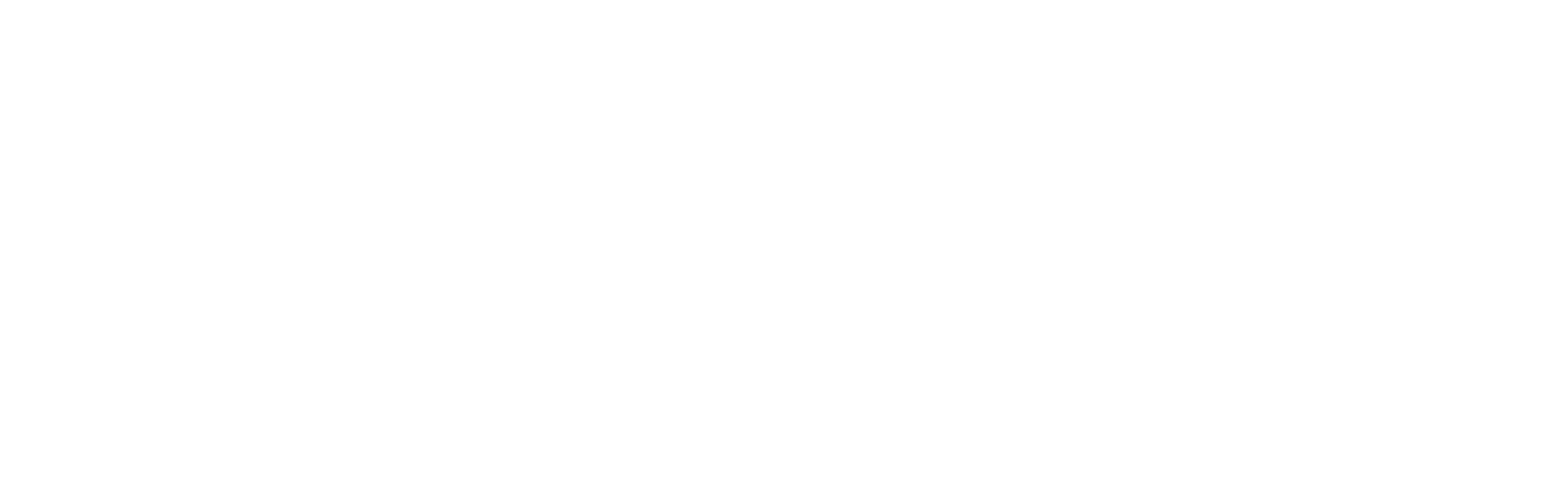
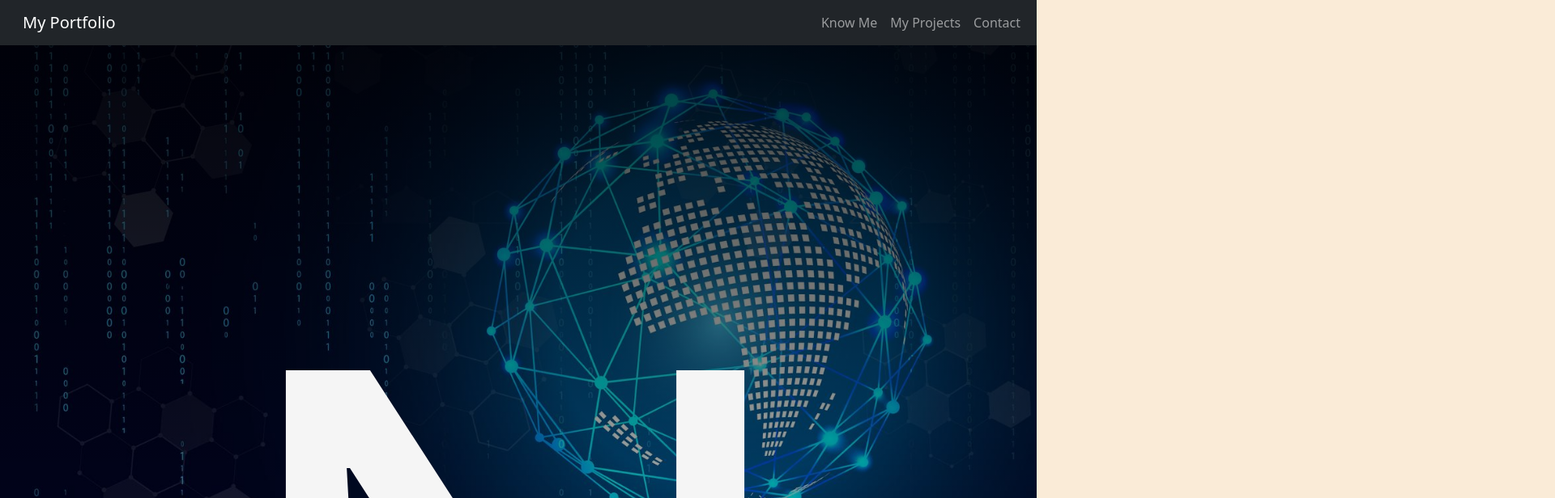
Before and after one commit to navyasaini/My-portfolio, a plain HTML site: page index.html in a window 1280 px wide. Shown: the top 616 px of the page at 81% size, 1920 px wide, since content can reach past the window. Drawn offline with nearby package versions, Linux system fonts and the light colour scheme.

Commit message:
add landing page

```diff
--- a/index.html
+++ b/index.html
@@ -1,10 +1,62 @@
-<!DOCTYPE html>
-<html>
-<head>
-<title>"navya saini" </title>
-<meta charset="utf-8"/>
-</head>
-<body>
+<!doctype html>
+<html lang="en">
+  <head>
+    <!-- Required meta tags -->
+    <meta charset="utf-8">
+    <meta name="viewport" content="width=device-width, initial-scale=1">
 
-</body>
+    <!-- Bootstrap CSS -->
+    <link rel="stylesheet" href="https://cdn.jsdelivr.net/npm/bootstrap@5.3.1/dist/css/bootstrap.rtl.min.css" integrity="sha384-PRrgQVJ8NNHGieOA1grGdCTIt4h21CzJs6SnWH4YMQ6G5F5+IEzOHz67L4SQaF0o" crossorigin="anonymous">
+    <link href="./styles/style.css" rel="stylesheet">
+    <title>Navya Saini</title>
+  </head>
+  <body>
+    <section class="home">
+        <nav class="navbar navbar-expand-lg navbar-dark bg-dark">
+            <div class="container-fluid">
+              <a class="navbar-brand active" href="index.html">My Portfolio</a>
+              <button class="navbar-toggler" type="button" data-bs-toggle="collapse" data-bs-target="#navbarSupportedContent" aria-controls="navbarSupportedContent" aria-expanded="false" aria-label="Toggle navigation">
+                <span class="navbar-toggler-icon"></span>
+              </button>
+              <div class="collapse navbar-collapse" id="navbarSupportedContent">
+                <ul class="navbar-nav me-auto mb-2 mb-lg-0">
+                  <li class="nav-item">
+                    <a class="nav-link" aria-current="page" href="about.html">Know Me</a>
+                  </li>
+                  <li class="nav-item">
+                    <a class="nav-link" href="projects.html">My Projects</a>
+                  </li>
+                  <li class="nav-item">
+                    <a class="nav-link" href="contact.html">Contact</a>
+                  </li>
+
+
+
+                </ul>
+
+              </div>
+            </div>
+          </nav>
+
+          <div class="intro">
+            <h1 class="name">Navya Saini</h1>
+            <h3 style="font-weight: 300;">AI/ML enthusiast, Web developer in making</h3>
+            <br>
+            <p>
+                Hey! I'm Navya, a second year electronics and communication engineering student specialising in artificial intelligence at Indira Gandhi Delhi Techincal University for Women. I have a strong passion for cutting-edge innovations and a keen interest in AI/ML research. Currently exploring the dynamic field of web development. Always Eager to connect with like-minded individuals and contribute to the ever-evolving tech landscape.
+            </p>
+          </div>
+    </section>
+
+    <!-- Optional JavaScript; choose one of the two! -->
+
+    <!-- Option 1: Bootstrap Bundle with Popper -->
+    <script src="https://cdn.jsdelivr.net/npm/bootstrap@5.3.1/dist/js/bootstrap.bundle.min.js" integrity="sha384-HwwvtgBNo3bZJJLYd8oVXjrBZt8cqVSpeBNS5n7C8IVInixGAoxmnlMuBnhbgrkm" crossorigin="anonymous"></script>
+
+    <!-- Option 2: Separate Popper and Bootstrap JS -->
+    <!--
+    <script src="https://cdn.jsdelivr.net/npm/@popperjs/core@2.11.8/dist/umd/popper.min.js" integrity="sha384-I7E8VVD/ismYTF4hNIPjVp/Zjvgyol6VFvRkX/vR+Vc4jQkC+hVqc2pM8ODewa9r" crossorigin="anonymous"></script>
+    <script src="https://cdn.jsdelivr.net/npm/bootstrap@5.3.1/dist/js/bootstrap.min.js" integrity="sha384-Rx+T1VzGupg4BHQYs2gCW9It+akI2MM/mndMCy36UVfodzcJcF0GGLxZIzObiEfa" crossorigin="anonymous"></script>
+    -->
+  </body>
 </html>
--- /dev/null
+++ b/styles/style.css
@@ -0,0 +1,22 @@
+body{
+    background-color: antiquewhite;
+}
+.home{
+    height: 100vh;
+    background: linear-gradient(rgba(0,0,0,0.8),
+    rgba(0,0,0,0.2)),
+    url('../images/background.jpg');
+    background-size: cover;
+}
+.intro{
+    color: whitesmoke;
+    padding: 10% 20%;
+    text-align: justify;
+    font-size: 20px;
+    font-weight: 200;
+
+}
+.name{
+    font-size:50em ;
+    font-weight: 500;
+}
```
Also changed, not shown: about.html (+62 -10 lines), contact.html (+64 -0 lines), projects.html (+64 -0 lines), images/background.jpg (added).
